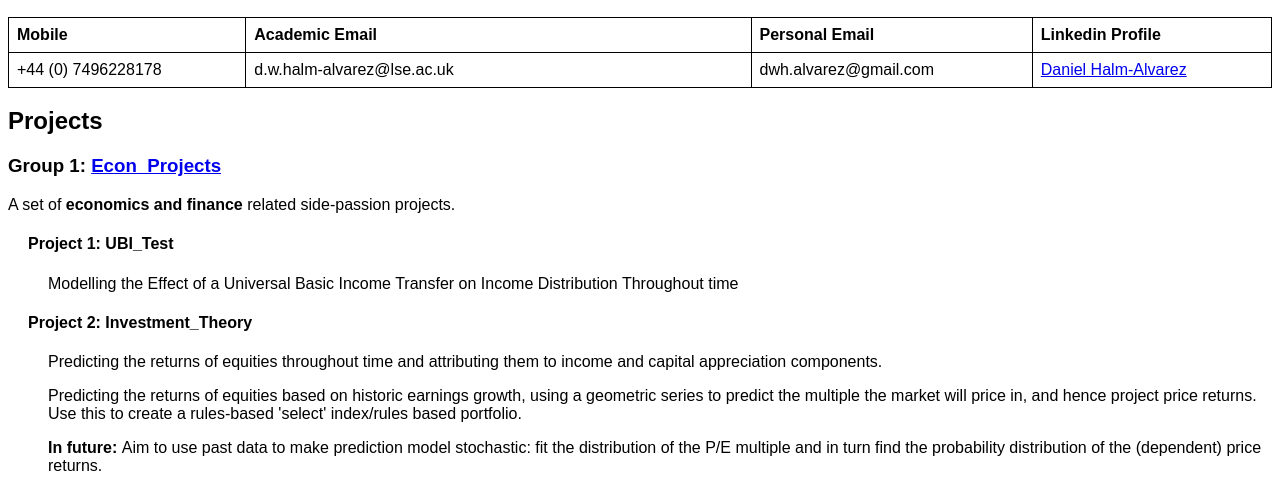
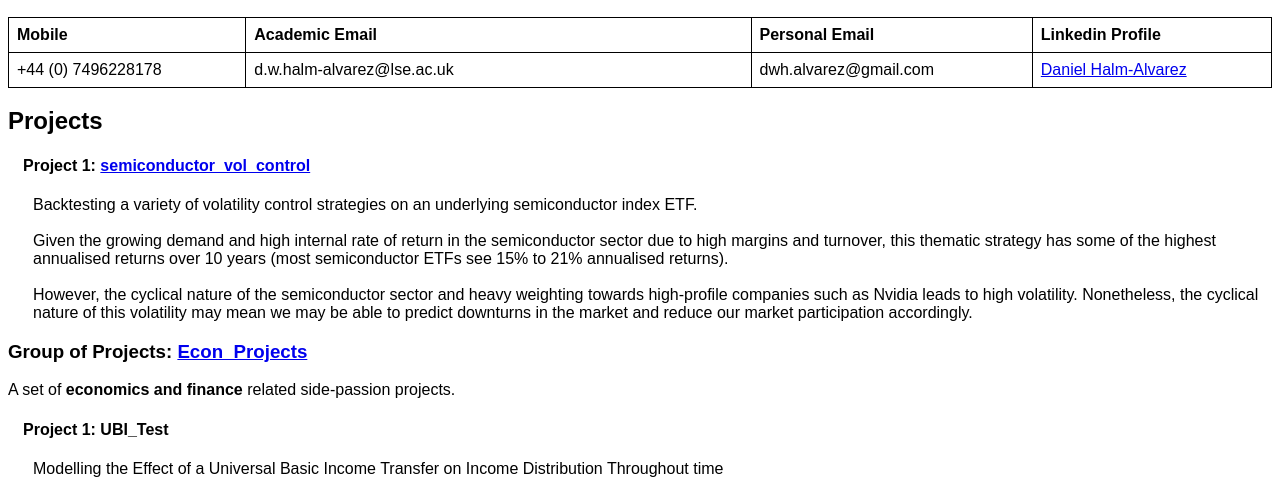
Before and after one commit to danielhalm1407/daniel_halm_alvarez, a plain HTML site: page docs/index.html in a window 1280 px wide. Shown: the part 327-806 px from the top of the page. Drawn offline with Linux system fonts and the light colour scheme.

Commit message:
update website for more personal projects

```diff
--- a/docs/index.html
+++ b/docs/index.html
@@ -52,10 +52,10 @@
             width: 40%;
         }
         .indented-heading {
-            margin-left: 20px;
+            margin-left: 15px;
         }
         .full-indent {
-            padding-left: 40px;
+            padding-left: 25px;
         }
         .profile-image {
             max-width: 150px;
@@ -100,8 +100,18 @@
     </table>
 
     <h2>Projects</h2>
+    <h4 class="indented-heading">Project 1: <a href="https://github.com/danielhalm1407/semiconductor_vol_control">semiconductor_vol_control</a></h4>
+    <p class="full-indent">Backtesting a variety of volatility control strategies on an underlying semiconductor index ETF.
+        <br>
+        <br>
+        Given the growing demand and high internal rate of return in the semiconductor sector due to high margins and turnover, this thematic strategy has some of the highest annualised returns over 10 years (most semiconductor ETFs see 15% to 21% annualised returns).
+        <br>
+        <br>
+        However, the cyclical nature of the semiconductor sector and heavy weighting towards high-profile companies such as Nvidia leads to high volatility. Nonetheless, the cyclical nature of this volatility may mean we may be able to predict downturns in the market and reduce our market participation accordingly.
+    </p>
 
-    <h3>Group 1: <a href="https://github.com/danielhalm1407/EconProjects/tree/main">Econ_Projects</a></h3>
+
+    <h3>Group of Projects: <a href="https://github.com/danielhalm1407/EconProjects/tree/main">Econ_Projects</a></h3>
     <p>A set of <b>economics and finance</b> related side-passion projects.</p>
     <h4 class="indented-heading">Project 1: UBI_Test</h4>
     <p class="full-indent">Modelling the Effect of a Universal Basic Income Transfer on Income Distribution Throughout time</p>
```
